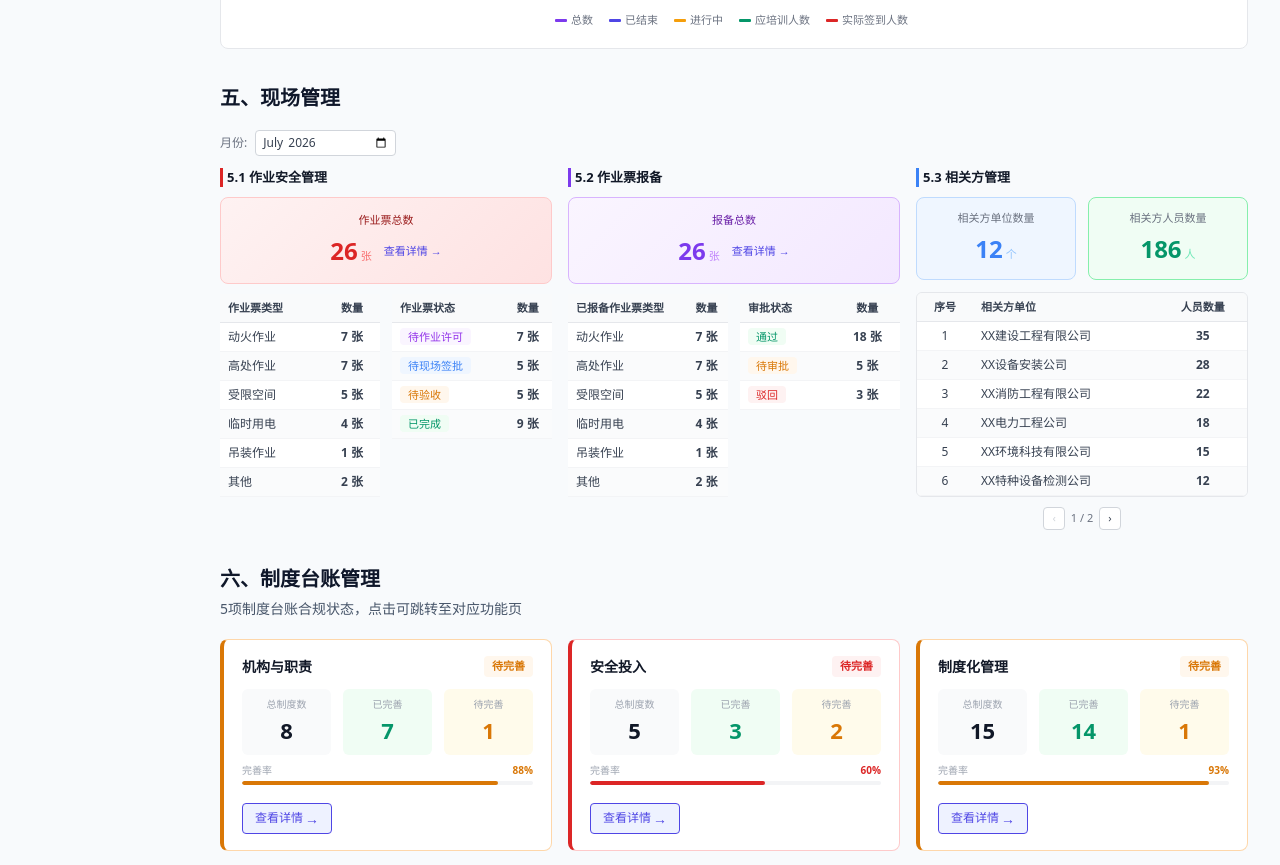
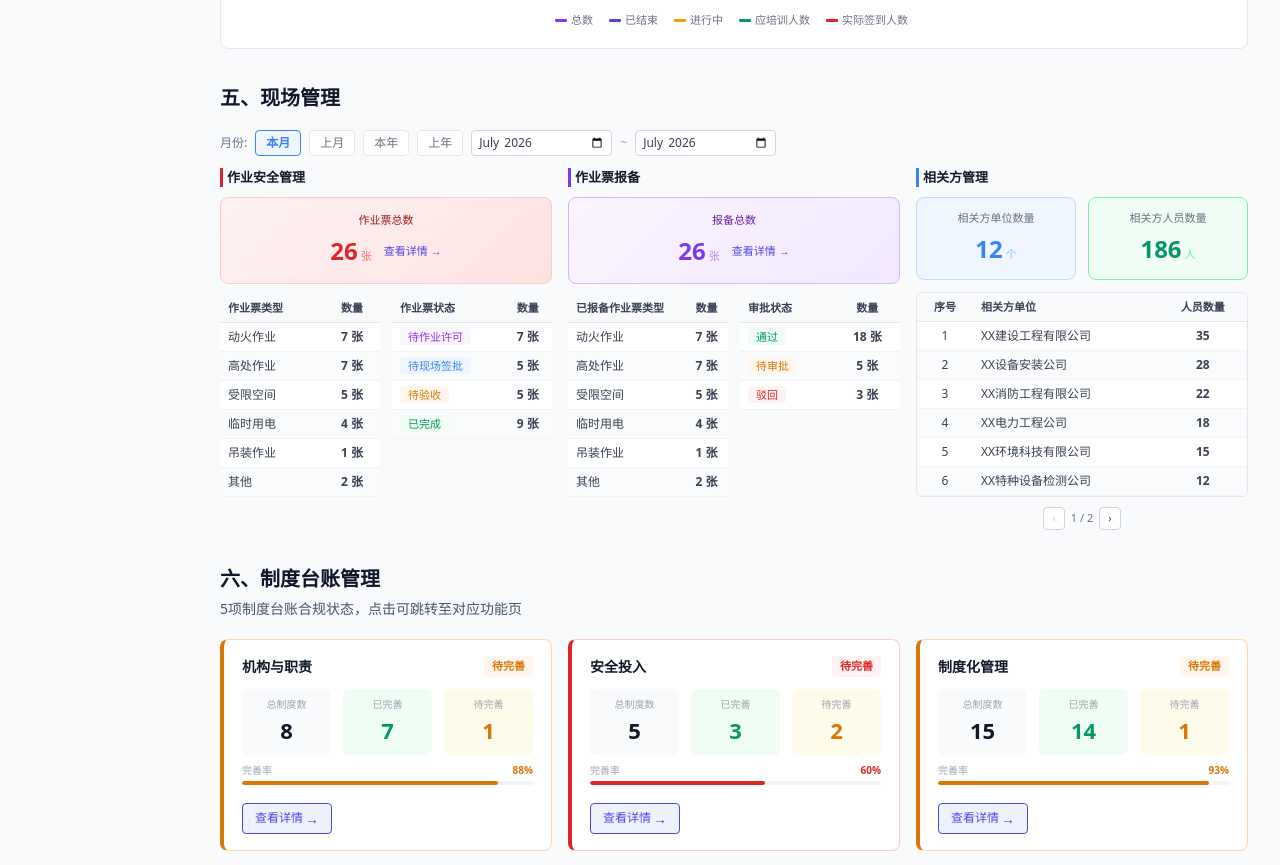
Before and after one commit to xjhyonier/dashboard, a React (Vite) app: page /emergency/enterprise-boss in a window 1280 px wide. Shown: the part 2240-3105 px from the top of the page. Built offline with nearby package versions, Linux system fonts and the light colour scheme.

Commit message:
feat: 现场管理月份筛选对齐教育培训设计、新增跨月范围筛选、删除5.1/5.2/5.3序号

```diff
--- a/src/business/emergency/pages/EnterpriseBossDashboard.tsx
+++ b/src/business/emergency/pages/EnterpriseBossDashboard.tsx
@@ -36,6 +36,9 @@ export function EnterpriseBossDashboard() {
   const [eduMonthFrom, setEduMonthFrom] = useState('2026-01')
   const [eduMonthTo, setEduMonthTo] = useState('2026-07')
   const [safetyMonth, setSafetyMonth] = useState('2026-07')
+  const [safetyMonthFrom, setSafetyMonthFrom] = useState('2026-07')
+  const [safetyMonthTo, setSafetyMonthTo] = useState('2026-07')
+  const [safetyTimeFilter, setSafetyTimeFilter] = useState<'thisMonth' | 'lastMonth' | 'thisYear' | 'lastYear'>('thisMonth')
   const [partyPage, setPartyPage] = useState(1)
   const PARTY_PAGE_SIZE = 6
   const [activeSection, setActiveSection] = useState('')
@@ -160,16 +163,16 @@ export function EnterpriseBossDashboard() {
     )
   }
 
-  // 5.1 作业安全管理 - 按月份筛选数据
-  const safetyMonthData = enterpriseBossMock.workSafety.filter(d => d.month === safetyMonth)
+  // 5.1 作业安全管理 - 按月份范围筛选数据
+  const safetyMonthData = enterpriseBossMock.workSafety.filter(d => d.month >= safetyMonthFrom && d.month <= safetyMonthTo)
   const safetyTotal = safetyMonthData.reduce((s, d) => s + d.count, 0)
   const safetyTypes = ['动火作业', '高处作业', '受限空间', '临时用电', '吊装作业', '其他']
   const safetyStatuses = ['待作业许可', '待现场签批', '待验收', '已完成']
   const safetyByType = (type: string) => safetyMonthData.filter(d => d.type === type).reduce((s, d) => s + d.count, 0)
   const safetyByStatus = (status: string) => safetyMonthData.filter(d => d.status === status).reduce((s, d) => s + d.count, 0)
 
-  // 5.3 作业票报备 - 按月份筛选数据
-  const permitMonthData = enterpriseBossMock.workPermitReport.filter(d => d.month === safetyMonth)
+  // 5.3 作业票报备 - 按月份范围筛选数据
+  const permitMonthData = enterpriseBossMock.workPermitReport.filter(d => d.month >= safetyMonthFrom && d.month <= safetyMonthTo)
   const permitTotal = permitMonthData.reduce((s, d) => s + d.count, 0)
   const permitTypes = ['动火作业', '高处作业', '受限空间', '临时用电', '吊装作业', '其他']
   const permitStatuses = ['通过', '待审批', '驳回']
@@ -849,15 +852,74 @@ export function EnterpriseBossDashboard() {
         <SectionBlock
           title="五、现场管理"
         >
-          {/* 5.1 + 5.2 + 5.3 并排 */}
+          {/* 作业安全管理 + 作业票报备 + 相关方管理 并排 */}
           <div>
             {/* 共享时间筛选 */}
             <div style={{ display: 'flex', alignItems: 'center', gap: 8, marginBottom: 12, flexWrap: 'wrap' }}>
               <span style={{ fontSize: 12, color: '#6B7280' }}>月份:</span>
+              {([
+                { key: 'thisMonth' as const, label: '本月' },
+                { key: 'lastMonth' as const, label: '上月' },
+                { key: 'thisYear' as const, label: '本年' },
+                { key: 'lastYear' as const, label: '上年' },
+              ]).map(opt => (
+                <button
+                  key={opt.key}
+                  onClick={() => {
+                    setSafetyTimeFilter(opt.key)
+                    const now = new Date()
+                    let from: string, to: string
+                    switch (opt.key) {
+                      case 'thisMonth':
+                        from = to = `${now.getFullYear()}-${String(now.getMonth() + 1).padStart(2, '0')}`
+                        break
+                      case 'lastMonth': {
+                        const d = new Date(now.getFullYear(), now.getMonth(), 0)
+                        from = to = `${d.getFullYear()}-${String(d.getMonth() + 1).padStart(2, '0')}`
+                        break
+                      }
+                      case 'thisYear':
+                        from = `${now.getFullYear()}-01`
+                        to = `${now.getFullYear()}-${String(now.getMonth() + 1).padStart(2, '0')}`
+                        break
+                      case 'lastYear':
+                        from = `${now.getFullYear() - 1}-01`
+                        to = `${now.getFullYear() - 1}-12`
+                        break
+                    }
+                    setSafetyMonthFrom(from)
+                    setSafetyMonthTo(to)
+                    setSafetyMonth(from)
+                  }}
+                  style={{
+                    padding: '3px 10px',
+                    borderRadius: 4,
+                    border: '1px solid',
+                    borderColor: safetyTimeFilter === opt.key ? '#3B82F6' : '#E5E7EB',
+                    background: safetyTimeFilter === opt.key ? '#EFF6FF' : 'white',
+                    color: safetyTimeFilter === opt.key ? '#3B82F6' : '#6B7280',
+                    fontSize: 12,
+                    cursor: 'pointer',
+                    fontWeight: safetyTimeFilter === opt.key ? 600 : 400,
+                  }}
+                >
+                  {opt.label}
+                </button>
+              ))}
               <input
                 type="month"
-                value={safetyMonth}
-                onChange={e => setSafetyMonth(e.target.value)}
+                value={safetyMonthFrom}
+                onChange={e => setSafetyMonthFrom(e.target.value)}
+                style={{
+                  padding: '2px 6px', border: '1px solid #D1D5DB', borderRadius: 4,
+                  fontSize: 12, color: '#374151', background: 'white', outline: 'none',
+                }}
+              />
+              <span style={{ fontSize: 12, color: '#9CA3AF' }}>~</span>
+              <input
+                type="month"
+                value={safetyMonthTo}
+                onChange={e => setSafetyMonthTo(e.target.value)}
                 style={{
                   padding: '2px 6px', border: '1px solid #D1D5DB', borderRadius: 4,
                   fontSize: 12, color: '#374151', background: 'white', outline: 'none',
@@ -865,10 +927,10 @@ export function EnterpriseBossDashboard() {
               />
             </div>
             <div style={{ display: 'flex', gap: 16, alignItems: 'flex-start' }}>
-            {/* 5.1 作业安全管理 */}
+            {/* 作业安全管理 */}
             <div style={{ flex: 1 }}>
               <div style={{ fontSize: 13, fontWeight: 600, color: '#111827', paddingLeft: 4, borderLeft: '3px solid #DC2626', marginBottom: 10 }}>
-                5.1 作业安全管理
+                作业安全管理
               </div>
               <div style={{ display: 'flex', gap: 8, marginBottom: 10 }}>
                 <div style={{ flex: 1, background: 'linear-gradient(135deg, #FEF2F2, #FEE2E2)', borderRadius: 8, padding: '14px 16px', border: '1px solid #FECACA' }}>
@@ -932,10 +994,10 @@ export function EnterpriseBossDashboard() {
               </div>
             </div>
 
-            {/* 5.2 作业票报备 */}
+            {/* 作业票报备 */}
             <div style={{ flex: 1 }}>
               <div style={{ fontSize: 13, fontWeight: 600, color: '#111827', paddingLeft: 4, borderLeft: '3px solid #7C3AED', marginBottom: 10 }}>
-                5.2 作业票报备
+                作业票报备
               </div>
               <div style={{ display: 'flex', gap: 8, marginBottom: 10 }}>
                 <div style={{ flex: 1, background: 'linear-gradient(135deg, #FAF5FF, #F3E8FF)', borderRadius: 8, padding: '14px 16px', border: '1px solid #D8B4FE' }}>
@@ -998,10 +1060,10 @@ export function EnterpriseBossDashboard() {
               </div>
             </div>
 
-            {/* 5.3 相关方管理 */}
+            {/* 相关方管理 */}
             <div style={{ flex: 1 }}>
               <div style={{ fontSize: 13, fontWeight: 600, color: '#111827', paddingLeft: 4, borderLeft: '3px solid #3B82F6', marginBottom: 10 }}>
-                5.3 相关方管理
+                相关方管理
               </div>
               <div style={{ display: 'flex', gap: 12, marginBottom: 12 }}>
                 <div style={{ flex: 1, background: '#EFF6FF', borderRadius: 8, padding: '12px 16px', textAlign: 'center', border: '1px solid #BFDBFE' }}>
```
